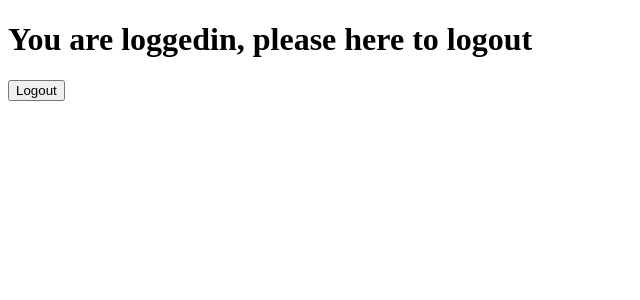
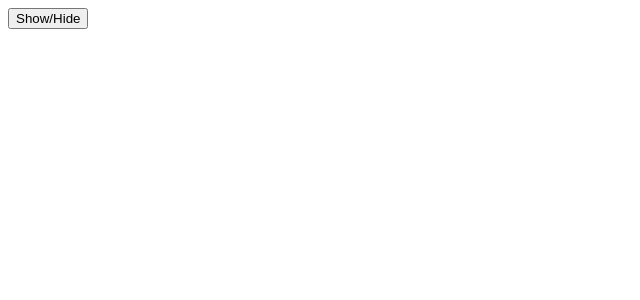
Before and after one commit to venkateshprasad598/React-JS, a React (Create React App) app in the folder bob-course/: page / in a window 1280 px wide. Shown: the top 300 px of the page, without its empty margins (0-640 px from the left). Built offline with nearby package versions, Linux system fonts and the light colour scheme.

Commit message:
Add them

```diff
--- a/bob-course/src/App.js
+++ b/bob-course/src/App.js
@@ -3,28 +3,43 @@ import React from "react"
 import { useState, useEffect } from "react"
 
 const App = () => {
-    const [islogin, setislogin] = useState(true)
-    const [loginBtn, setloginBtn] = useState("Logout")
+    const [toggle, settoggle] = useState(false)
 
-const button = () => {
-    if(loginBtn === "Login"){
-        setloginBtn("Logout")
-        setislogin(true)
-    }else{
-        setloginBtn("Login")
-        setislogin(false)
-    }
 
-}
+
     return (
         <div>
-            {islogin? <h1>You are loggedin, please here to logout</h1> : <h1>You are logged out, please click below to log in</h1>
-            }
-            <button onClick = {button}>{loginBtn}</button>
+            <button onClick={() => settoggle(!toggle)}>Show/Hide</button>
+            {toggle && <NewApp />}
         </div>
     )
 }
 
+const NewApp = () => {
+    const[size, setsize] = useState(window.innerWidth)
+
+    useEffect(() => {
+
+        window.addEventListener("resize",checksize)
+
+        return () => {
+
+            window.removeEventListener("resize",checksize)
+        }
+    }, [])
+
+    const checksize = () => {
+        setsize(window.innerWidths)
+    }
+
+    return (
+        <div>
+           <h1>Window</h1>
+           <h2>Size :{size}</h2>
+        </div>
+    )
+
+}
 
 
 
```
